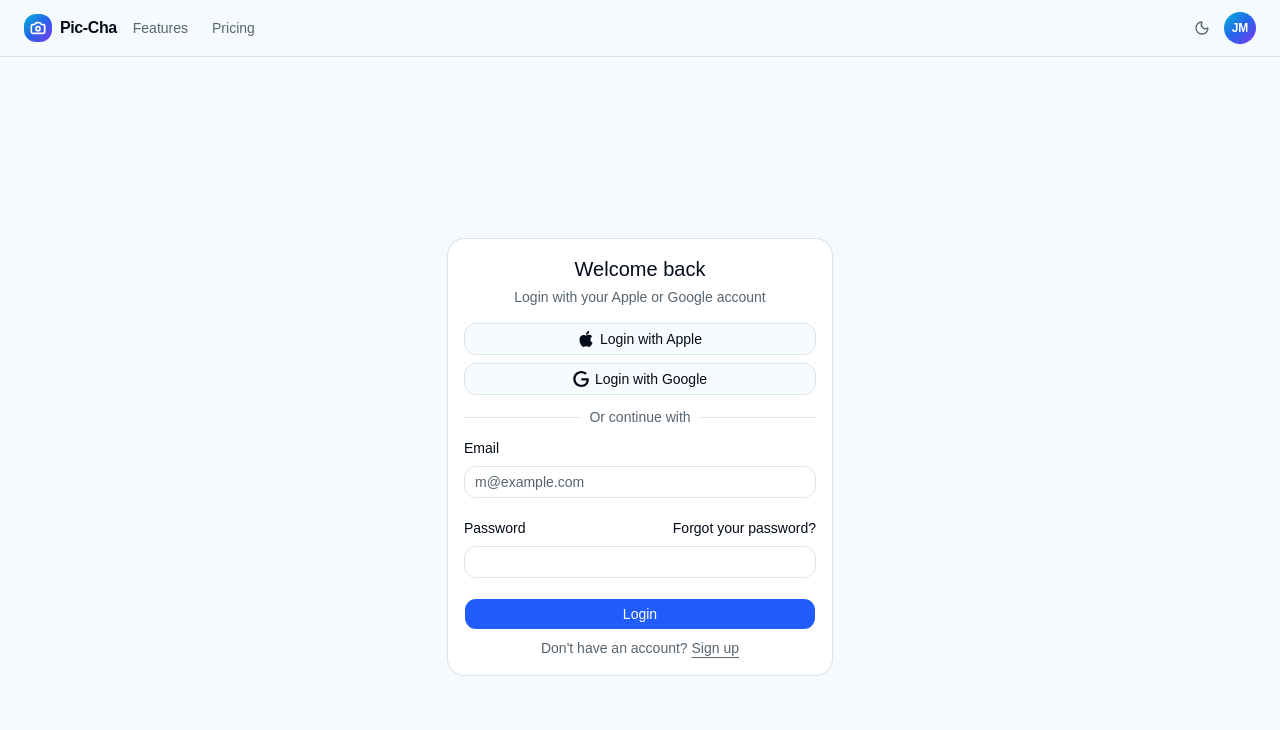
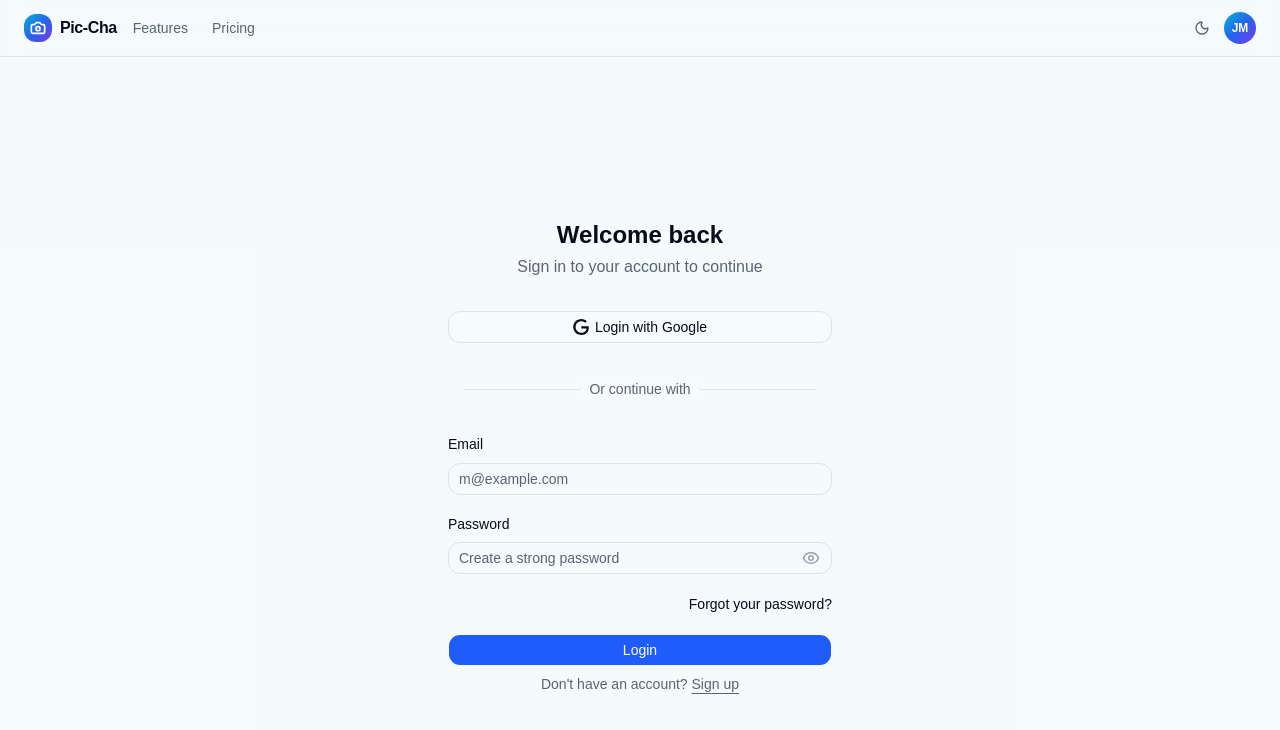
Before and after one commit to jackmangosa1/pic-cha, a React (Vite) app: page /login in a window 1280 px wide. Shown: the top 730 px of the page. Built offline with nearby package versions, Linux system fonts and the light colour scheme.

Commit message:
Added validation rules on forms and corrected the designs of auth pages

```diff
--- /dev/null
+++ b/src/assets/icons/GoogleIcon.tsx
@@ -0,0 +1,19 @@
+type IconProps = {
+    className?: string;
+};
+
+export default function GoogleIcon({ className }: IconProps) {
+    return (
+        <svg
+            className={className}
+            xmlns="http://www.w3.org/2000/svg"
+            viewBox="0 0 24 24"
+            fill="none"
+        >
+            <path
+                d="M12.48 10.92v3.28h7.84c-.24 1.84-.853 3.187-1.787 4.133-1.147 1.147-2.933 2.4-6.053 2.4-4.827 0-8.6-3.893-8.6-8.72s3.773-8.72 8.6-8.72c2.6 0 4.507 1.027 5.907 2.347l2.307-2.307C18.747 1.44 16.133 0 12.48 0 5.867 0 .307 5.387.307 12s5.56 12 12.173 12c3.573 0 6.267-1.173 8.373-3.36 2.16-2.16 2.84-5.213 2.84-7.667 0-.76-.053-1.467-.173-2.053H12.48z"
+                fill="currentColor"
+            />
+        </svg>
+    );
+}
--- a/src/components/login-form.tsx
+++ /dev/null
@@ -1,91 +0,0 @@
-import { cn } from "@/lib/utils";
-import { Button } from "@/components/ui/button";
-import {
-  Card,
-  CardContent,
-  CardDescription,
-  CardHeader,
-  CardTitle,
-} from "@/components/ui/card";
-import {
-  Field,
-  FieldDescription,
-  FieldGroup,
-  FieldLabel,
-  FieldSeparator,
-} from "@/components/ui/field";
-import { Input } from "@/components/ui/input";
-
-export function LoginForm({
-  className,
-  ...props
-}: React.ComponentProps<"div">) {
-  return (
-    <div className={cn("flex flex-col gap-6", className)} {...props}>
-      <Card>
-        <CardHeader className="text-center">
-          <CardTitle className="text-xl">Welcome back</CardTitle>
-          <CardDescription>
-            Login with your Apple or Google account
-          </CardDescription>
-        </CardHeader>
-        <CardContent>
-          <form>
-            <FieldGroup>
-              <Field>
-                <Button variant="outline" type="button">
-                  <svg xmlns="http://www.w3.org/2000/svg" viewBox="0 0 24 24">
-                    <path
-                      d="M12.152 6.896c-.948 0-2.415-1.078-3.96-1.04-2.04.027-3.91 1.183-4.961 3.014-2.117 3.675-.546 9.103 1.519 12.09 1.013 1.454 2.208 3.09 3.792 3.039 1.52-.065 2.09-.987 3.935-.987 1.831 0 2.35.987 3.96.948 1.637-.026 2.676-1.48 3.676-2.948 1.156-1.688 1.636-3.325 1.662-3.415-.039-.013-3.182-1.221-3.22-4.857-.026-3.04 2.48-4.494 2.597-4.559-1.429-2.09-3.623-2.324-4.39-2.376-2-.156-3.675 1.09-4.61 1.09zM15.53 3.83c.843-1.012 1.4-2.427 1.245-3.83-1.207.052-2.662.805-3.532 1.818-.78.896-1.454 2.338-1.273 3.714 1.338.104 2.715-.688 3.559-1.701"
-                      fill="currentColor"
-                    />
-                  </svg>
-                  Login with Apple
-                </Button>
-                <Button variant="outline" type="button">
-                  <svg xmlns="http://www.w3.org/2000/svg" viewBox="0 0 24 24">
-                    <path
-                      d="M12.48 10.92v3.28h7.84c-.24 1.84-.853 3.187-1.787 4.133-1.147 1.147-2.933 2.4-6.053 2.4-4.827 0-8.6-3.893-8.6-8.72s3.773-8.72 8.6-8.72c2.6 0 4.507 1.027 5.907 2.347l2.307-2.307C18.747 1.44 16.133 0 12.48 0 5.867 0 .307 5.387.307 12s5.56 12 12.173 12c3.573 0 6.267-1.173 8.373-3.36 2.16-2.16 2.84-5.213 2.84-7.667 0-.76-.053-1.467-.173-2.053H12.48z"
-                      fill="currentColor"
-                    />
-                  </svg>
-                  Login with Google
-                </Button>
-              </Field>
-              <FieldSeparator className="*:data-[slot=field-separator-content]:bg-card">
-                Or continue with
-              </FieldSeparator>
-              <Field>
-                <FieldLabel htmlFor="email">Email</FieldLabel>
-                <Input
-                  id="email"
-                  type="email"
-                  placeholder="m@example.com"
-                  required
-                />
-              </Field>
-              <Field>
-                <div className="flex items-center">
-                  <FieldLabel htmlFor="password">Password</FieldLabel>
-                  <a
-                    href="/resetPassword"
-                    className="ml-auto text-sm underline-offset-4 hover:underline"
-                  >
-                    Forgot your password?
-                  </a>
-                </div>
-                <Input id="password" type="password" required />
-              </Field>
-              <Field>
-                <Button type="submit">Login</Button>
-                <FieldDescription className="text-center">
-                  Don&apos;t have an account? <a href="/signup">Sign up</a>
-                </FieldDescription>
-              </Field>
-            </FieldGroup>
-          </form>
-        </CardContent>
-      </Card>
-    </div>
-  );
-}
--- a/src/pages/LoginPage.tsx
+++ b/src/pages/LoginPage.tsx
@@ -1,11 +1,98 @@
-import { LoginForm } from "@/components/login-form";
+import { cn } from "@/lib/utils";
+import { Button } from "@/components/ui/button";
+import {
+  CardContent,
+  CardHeader,
+  CardTitle,
+} from "@/components/ui/card";
+import {
+  Field,
+  FieldDescription,
+  FieldGroup,
+  FieldLabel,
+  FieldSeparator,
+} from "@/components/ui/field";
+import { Input } from "@/components/ui/input";
+import { useState } from "react";
+import { Eye, EyeOff } from "lucide-react";
+import GoogleIcon from "@/assets/icons/GoogleIcon";
 
-export const LoginPage = () => {
+export function LoginPage({
+  className,
+  ...props
+}: React.ComponentProps<"div">) {
+  const [showPassword, setShowPassword] = useState(false);
+
   return (
     <div className="flex min-h-svh w-full items-center justify-center p-6 md:p-10 bg-background/60">
       <div className="w-full max-w-sm">
-        <LoginForm />
+        <div className={cn("flex flex-col gap-6", className)} {...props}>
+          <div >
+            <CardHeader className="text-center pb-8">
+              <CardTitle className="text-2xl font-bold">Welcome back</CardTitle>
+              <h1 className="text-muted-foreground">Sign in to your account to continue</h1>
+
+            </CardHeader>
+            <CardContent>
+              <form>
+                <FieldGroup >
+                  <Field>
+
+                    <Button variant="outline" type="button">
+                      <GoogleIcon />
+                      Login with Google
+                    </Button>
+                  </Field>
+                  <FieldSeparator className="*:data-[slot=field-separator-content] m-4">
+                    Or continue with
+                  </FieldSeparator>
+                  <Field>
+                    <FieldLabel htmlFor="email">Email</FieldLabel>
+                    <Input
+                      id="email"
+                      type="email"
+                      placeholder="m@example.com"
+                      required
+                    />
+                  </Field>
+                  <Field>
+                    <FieldLabel htmlFor="password">Password</FieldLabel>
+                    <div className="relative">
+                      <Input
+                        id="password"
+                        type={showPassword ? "text" : "password"}
+                        placeholder="Create a strong password"
+                        required
+                      />
+                      <button
+                        type="button"
+                        onClick={() => setShowPassword((prev) => !prev)}
+                        className="absolute right-3 top-1/2 -translate-y-1/2 text-gray-400 hover:text-gray-600"
+                        tabIndex={-1}
+                      >
+                        {showPassword ? <EyeOff size={18} /> : <Eye size={18} />}
+                      </button>
+                    </div>
+                  </Field>
+                  <a
+                    href="/resetPassword"
+                    className="ml-auto text-sm underline-offset-4 hover:underline hover:text-primary"
+                  >
+                    Forgot your password?
+                  </a>
+                  <Field>
+                    <Button type="submit">Login</Button>
+                    <FieldDescription className="text-center">
+                      Don&apos;t have an account? <a href="/signup">Sign up</a>
+                    </FieldDescription>
+                  </Field>
+                </FieldGroup>
+              </form>
+            </CardContent>
+          </div>
+        </div >
       </div>
     </div>
+
   );
-};
+}
```
Also changed, not shown: src/components/signup-form.tsx (+27 -26 lines).
